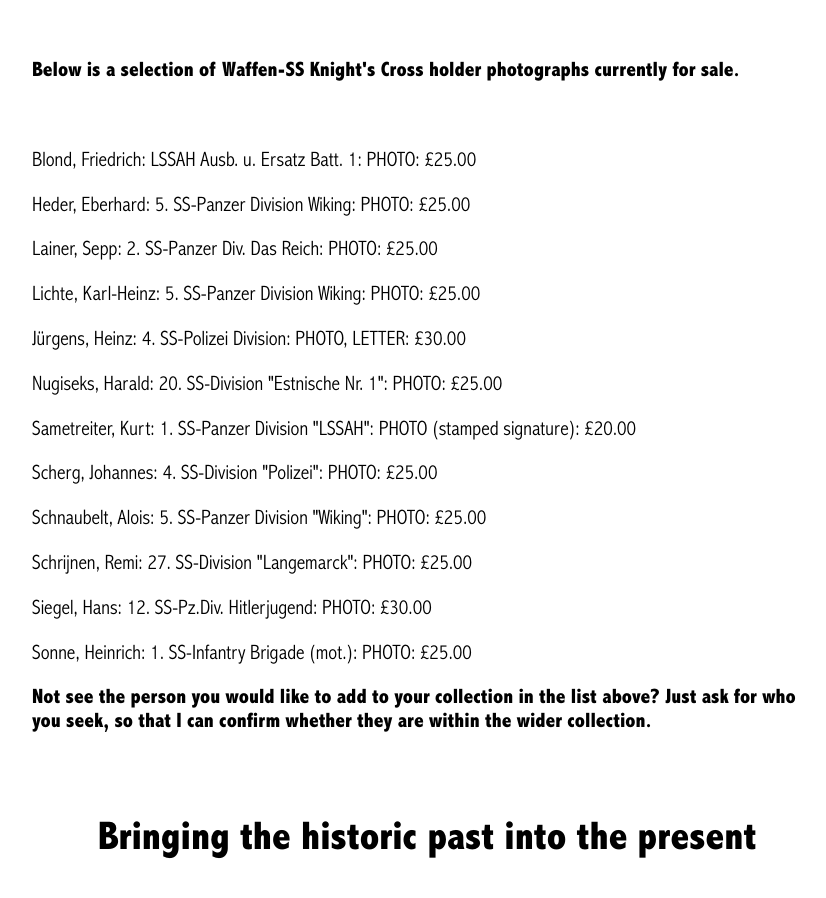
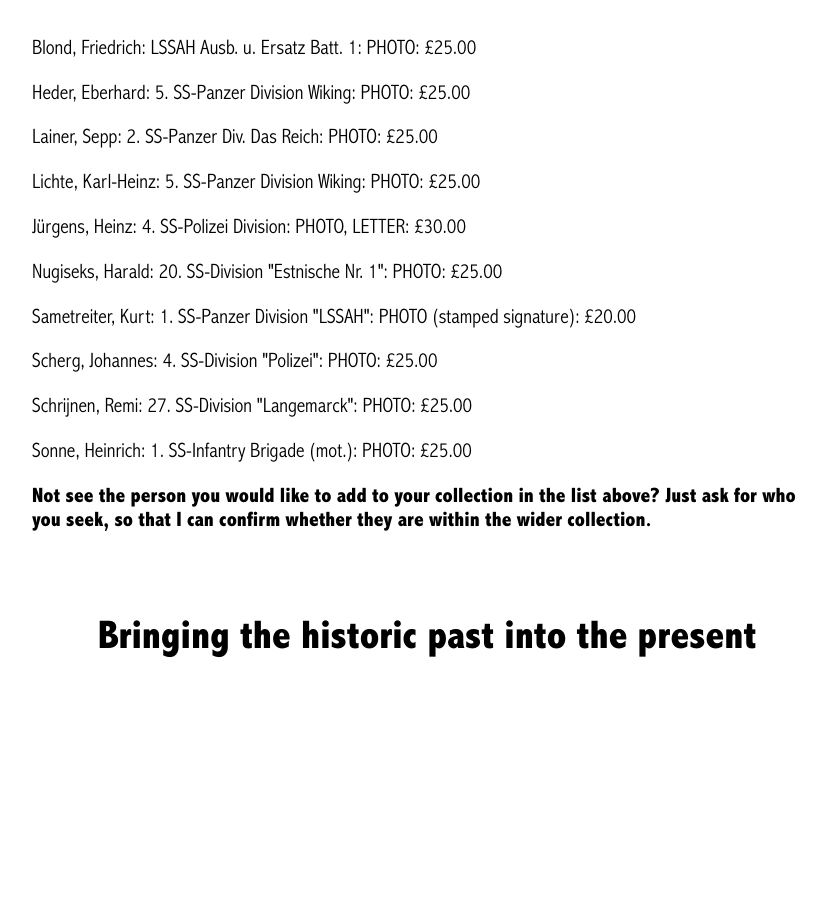
Before and after one commit to lahphotographs/lahphotographs.github.com, a Jekyll site: the page built from Waffen_SS_photos.md, in a window 1280 px wide and 900 px high, scrolled down 1092 px. Shown: the whole window, without its empty margins (213-1039 px from the left). Built offline with Jekyll 4.4.1, drawn with Linux system fonts in a browser that asks for light colours; after the commit the page ends 1791 px from its top, so only the background shows below that.

Commit message:
Update Waffen_SS_photos.md

```diff
--- a/Waffen_SS_photos.md
+++ b/Waffen_SS_photos.md
@@ -7,7 +7,6 @@ permalink: /waffen_ss_photos.html
 <div id="axisforces">
 <p float="left">
 <img src="./assets/Scherg 2.jpg"/>
-<img src="./assets/Siegel.jpeg"/>
 <img src="./assets/Nugiseks.jpeg"/>
 <img src="./assets/Heder.jpeg"/>
 <img src="./assets/Remi Schrijnen.jpg"/>
@@ -23,9 +22,7 @@ permalink: /waffen_ss_photos.html
 <p>Nugiseks,	Harald: 20. SS-Division "Estnische Nr. 1":	PHOTO:	£25.00
 <p>Sametreiter,	Kurt:	1. SS-Panzer Division "LSSAH":	PHOTO (stamped signature):	£20.00
 <p>Scherg,	Johannes:	4. SS-Division "Polizei":	PHOTO:	£25.00
-<p>Schnaubelt,	Alois: 5. SS-Panzer Division "Wiking":	PHOTO:	£25.00
 <p>Schrijnen,	Remi:	27. SS-Division "Langemarck":	PHOTO: £25.00
-<p>Siegel,	Hans: 12. SS-Pz.Div. Hitlerjugend:	PHOTO:	£30.00
 <p>Sonne,	Heinrich: 1. SS-Infantry Brigade (mot.):	PHOTO: £25.00
 <br />
 <p><b><centre>Not see the person you would like to add to your collection in the list above? Just ask for who you seek, so that I can confirm whether they are within the wider collection.
```
